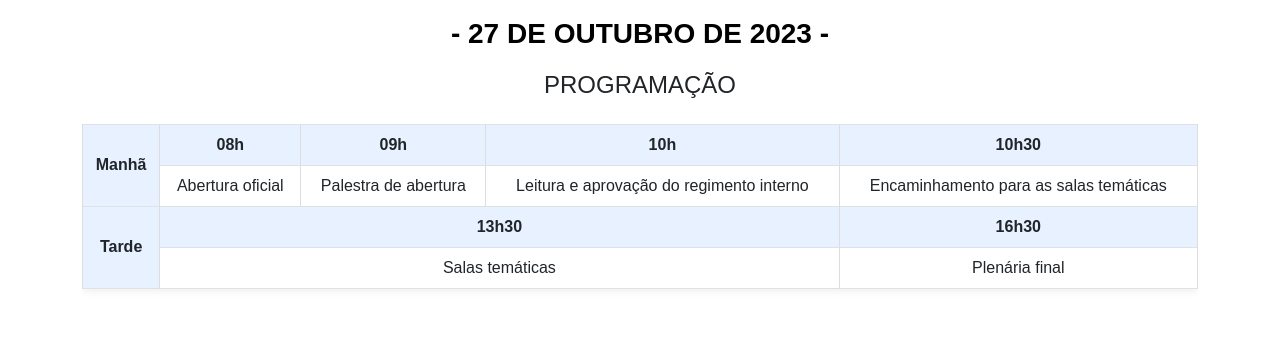
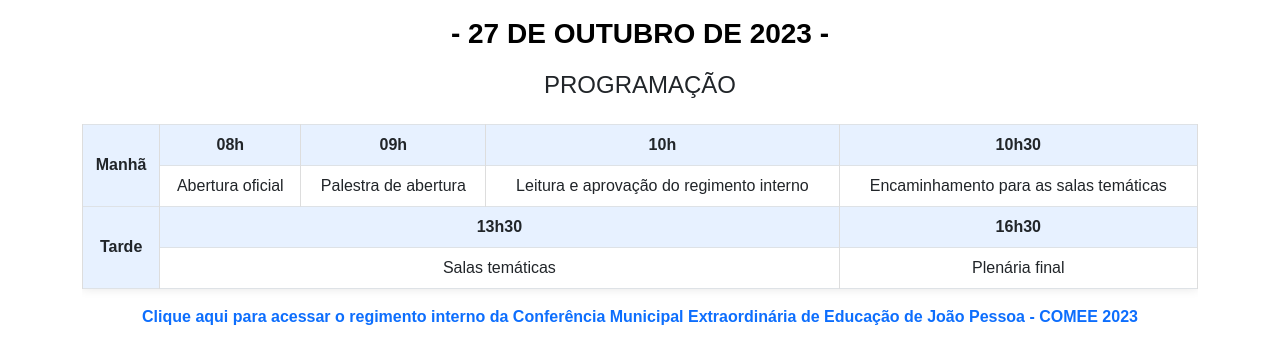
Before and after one commit to audiovisualjpedu/forum, a plain HTML site: page index.html in a window 1280 px wide. Shown: the part 531-881 px from the top of the page. Drawn offline with nearby package versions, Linux system fonts and the light colour scheme.

Commit message:
Inserido o link do regimento interno da COMEE 2023

```diff
--- a/assets/css/style.css
+++ b/assets/css/style.css
@@ -134,6 +134,15 @@ table tr:hover {
     font-weight: bold !important;
 }
 
+.regimento {
+    text-decoration: none;
+    transition: .3s;
+}
+
+.regimento:hover {
+    text-decoration: none;
+    color: #000000;
+}
 
 .video-container {
     max-width: 700px;
--- a/index.html
+++ b/index.html
@@ -18,9 +18,8 @@
     <nav class="navbar navbar-expand-lg navbar-light bg-primary fixed-top shadow">
         <div class="container">
             <img class="logo" src="./assets/img/logo.png" alt="Forum Municipal de Educação">
-            <button class="navbar-toggler" type="button" data-bs-toggle="collapse"
-                data-bs-target="#navbarNav" aria-controls="navbarNav" aria-expanded="false"
-                aria-label="Toggle navigation">
+            <button class="navbar-toggler" type="button" data-bs-toggle="collapse" data-bs-target="#navbarNav"
+                aria-controls="navbarNav" aria-expanded="false" aria-label="Toggle navigation">
                 <span class="navbar-toggler-icon"></span>
             </button>
             <div class="collapse navbar-collapse" id="navbarNav">
@@ -79,7 +78,10 @@
                 </table>
             </div>
 
-
+            <a class="regimento"
+                href="https://drive.google.com/file/d/1xZCaECrALl4Y7-wYxQsUAzNecdwKGuKs/view?usp=sharing"
+                target="_blank"><strong>Clique aqui para acessar o regimento interno da Conferência Municipal Extraordinária de
+                Educação de João Pessoa - COMEE 2023</strong></a class="regimento">
 
         </div>
     </section>
@@ -311,7 +313,8 @@
                                 desenvolvimento
                                 socioambiental sustentável para a garantia da vida com qualidade no planeta e o
                                 enfrentamento das desigualdades e da pobreza</strong></p>
-                        <p><strong>Expositores:</strong> Prof. Dr. Fernando Cunha (ADUFPB) e Prof. Dr. Eder Dantas (UFPB)
+                        <p><strong>Expositores:</strong> Prof. Dr. Fernando Cunha (ADUFPB) e Prof. Dr. Eder Dantas
+                            (UFPB)
                         </p>
                         <p><strong>Mediador:</strong> Expedito Luiz Carvalho dos Santos (SEDEC)</p>
                         <p><strong>Relator:</strong> Marcos Quintanilha (UFPB)</p>
```
